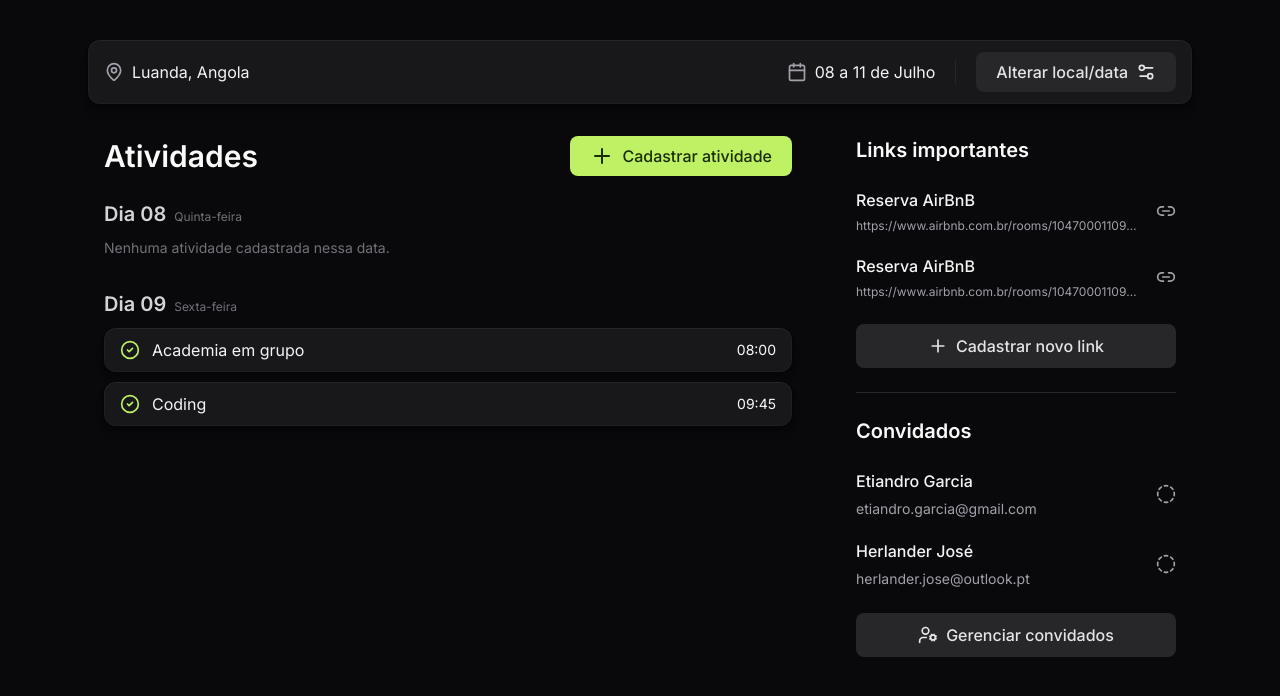
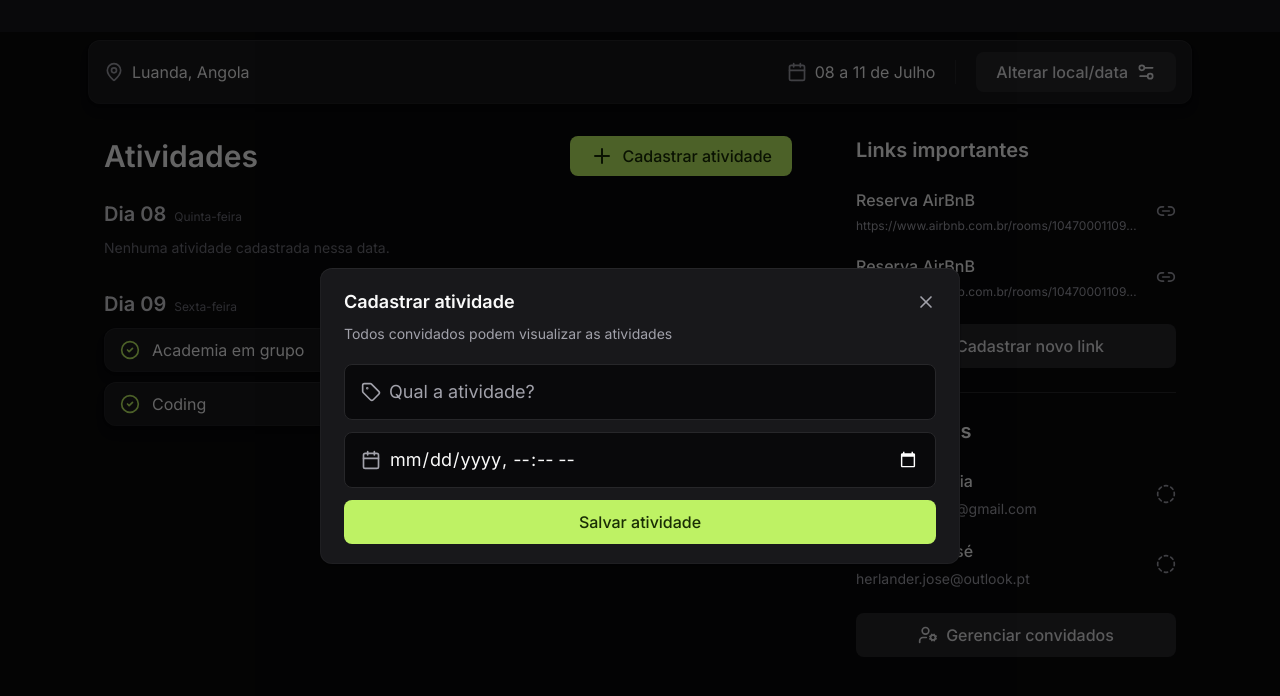
Before and after one commit to AbraaoDev/AllowList, a React (Vite) app in the folder web/: page /trips/1 in a window 1280 px wide. Both pictures are taken after a click on the button "Cadastrar atividade". Shown: the top 696 px of the page. Built offline with nearby package versions, Linux system fonts and the light colour scheme.

Commit message:
feat(web): created modal new activity

```diff
--- a/web/src/index.css
+++ b/web/src/index.css
@@ -5,3 +5,7 @@
 * {
   min-width: 0;
 }
+
+input {
+  color-scheme: dark;
+}
--- a/web/src/pages/trip-details/index.tsx
+++ b/web/src/pages/trip-details/index.tsx
@@ -6,10 +6,22 @@
   MapPin,
   Plus,
   Settings2,
-  UserCog
+  Tag,
+  UserCog,
+  X
 } from 'lucide-react'
+import { useState } from 'react'
 
 export function TripDetails() {
+  const [isCreateActivityModalOpen, setIsCreateActivityModalOpen] =
+    useState(false)
+
+  //#region functions
+  function changeCreateActivityModal() {
+    setIsCreateActivityModalOpen(!isCreateActivityModalOpen)
+  }
+  //#endregion
+
   return (
     <div className="max-w-6xl px-6 py-10 mx-auto space-y-8">
       <div className="px-4 h-16 rounded-xl bg-zinc-900 shadow-shape flex items-center justify-between">
@@ -36,7 +48,10 @@
         <div className="flex-1 space-y-6">
           <div className="flex items-center justify-between">
             <h2 className="text-3xl font-semibold">Atividades</h2>
-            <button className="bg-lime-300 text-lime-950 rounded-lg px-5 py-2 font-medium flex items-center gap-2 hover:bg-lime-400">
+            <button
+              onClick={changeCreateActivityModal}
+              className="bg-lime-300 text-lime-950 rounded-lg px-5 py-2 font-medium flex items-center gap-2 hover:bg-lime-400"
+            >
               <Plus />
               Cadastrar atividade
             </button>
@@ -158,6 +173,52 @@
           </div>
         </div>
       </main>
+
+      {isCreateActivityModalOpen && (
+        <div className="fixed inset-0 bg-black/60 flex items-center justify-center">
+          <div className="w-[640px] rounded-xl py-5 px-6 shadow-shape bg-zinc-900 space-y-5">
+            <div className="space-y-2">
+              <div className="flex items-center justify-between">
+                <h2 className="text-lg font-semibold">Cadastrar atividade</h2>
+                <button type="button" onClick={changeCreateActivityModal}>
+                  <X className="size-5 text-zinc-400" />
+                </button>
+              </div>
+              <p className="text-sm text-zinc-400">
+                Todos convidados podem visualizar as atividades
+              </p>
+            </div>
+
+            <form className="space-y-3">
+              <div className="h-14 px-4 bg-zinc-950 border border-zinc-800 rounded-lg flex items-center gap-2">
+                <Tag className="size-5 text-zinc-400" />
+                <input
+                  name="title"
+                  placeholder="Qual a atividade?"
+                  className="bg-transparent text-lg placeholder-zinc-400 outline-none flex-1"
+                />
+              </div>
+
+              <div className="h-14 px-4 bg-zinc-950 border border-zinc-800 rounded-lg flex items-center gap-2 flex-1">
+                <Calendar className="size-5 text-zinc-400" />
+                <input
+                  type="datetime-local"
+                  name=""
+                  placeholder="Data e horário da atividade"
+                  className="bg-transparent text-lg placeholder-zinc-400 outline-none flex-1"
+                />
+              </div>
+
+              <button
+                type="submit"
+                className="bg-lime-300 w-full justify-center text-lime-950 rounded-lg px-5 h-11 font-medium flex items-center hover:bg-lime-400"
+              >
+                Salvar atividade
+              </button>
+            </form>
+          </div>
+        </div>
+      )}
     </div>
   )
 }
```
